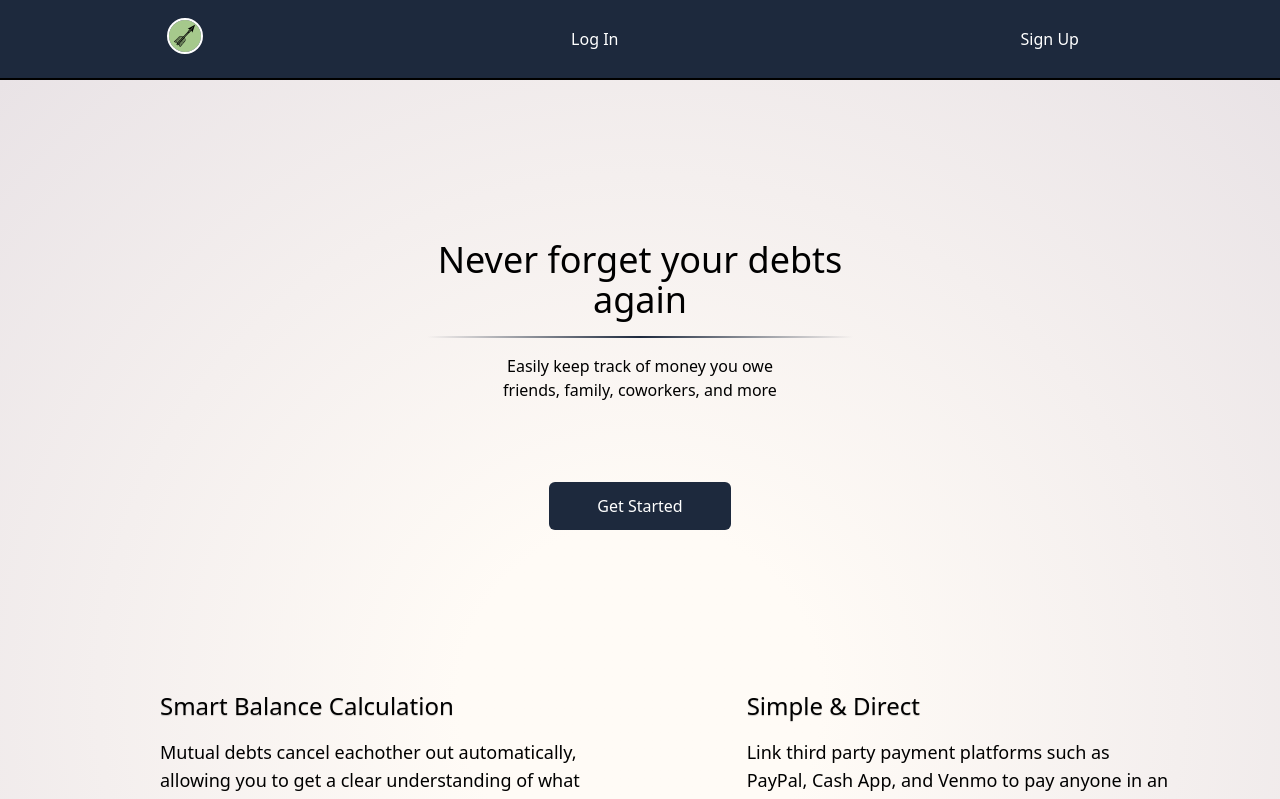
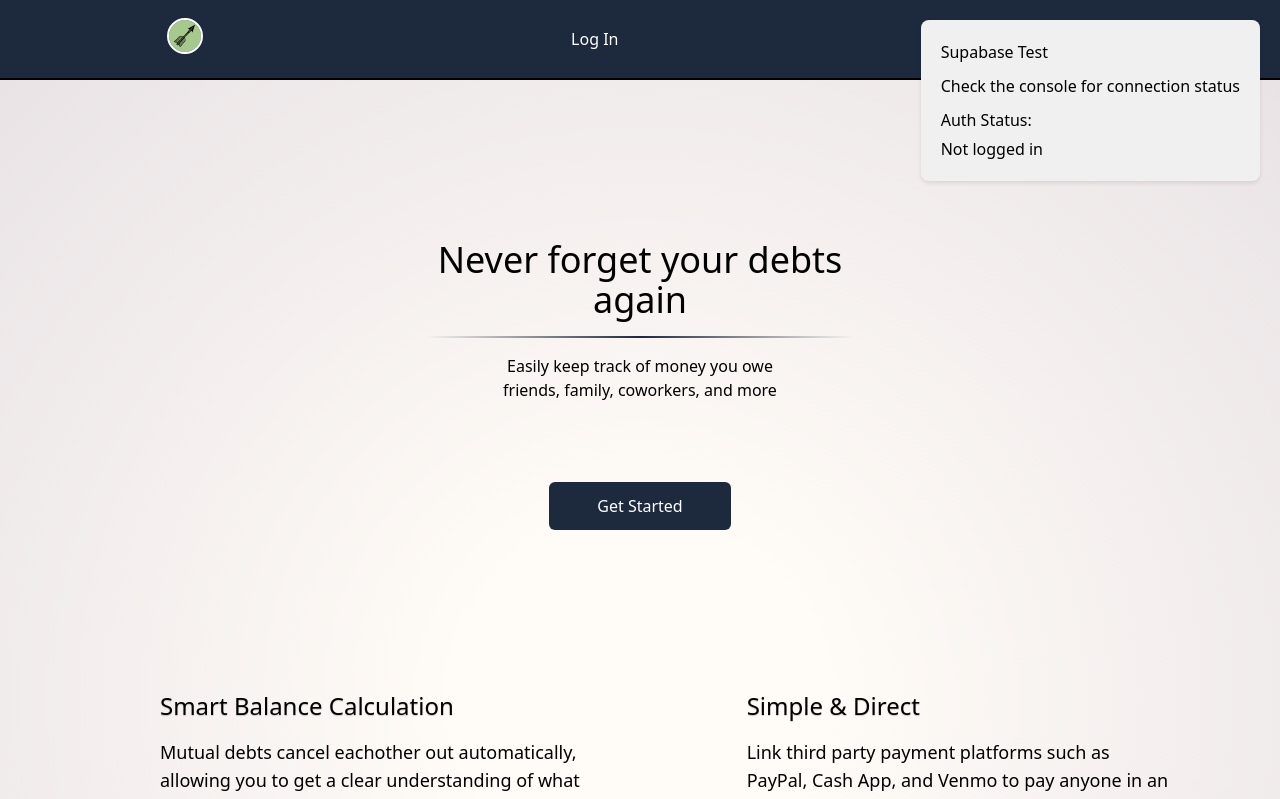
Before and after one commit to Oasis-NEU/f25-group-25, a React (Vite) app: page / in a window 1280 px wide. Shown: the top 799 px of the page. Built offline with nearby package versions, Linux system fonts and the light colour scheme; no server answers; the database is empty.

Commit message:
supabase

```diff
--- a/package.json
+++ b/package.json
@@ -10,6 +10,7 @@
     "preview": "vite preview"
   },
   "dependencies": {
+    "@supabase/supabase-js": "^2.79.0",
     "lucide-react": "^0.546.0",
     "react": "^19.1.1",
     "react-dom": "^19.1.1",
--- a/src/App.jsx
+++ b/src/App.jsx
@@ -8,6 +8,7 @@ import AddFriends from "./pages/add_contacts";
 import Signup from "./pages/signup";
 import Debts from './pages/debts'
 import { DebtProvider } from './contexts/DebtContext'
+import TestSupabase from './components/TestSupabase'
 import ForgotPassword from "./pages/ForgotPass";
 
 
@@ -16,6 +17,7 @@ function App() {
   return (
     <BrowserRouter>
       <DebtProvider>
+        <TestSupabase />
         <Routes>
           <Route path="/" element={<Landing />} />
           <Route path="/dashboard" element={<Dashboard />} />
--- /dev/null
+++ b/src/components/TestSupabase.jsx
@@ -0,0 +1,98 @@
+import { useEffect, useState } from 'react';
+import { supabase } from '../config/supabase';
+
+export default function TestSupabase() {
+  const [session, setSession] = useState(null);
+  const [error, setError] = useState(null);
+
+  useEffect(() => {
+    // Test the connection
+    async function testConnection() {
+      try {
+        console.log('Testing Supabase connection...');
+
+        // Test connection to User Data table (matching your exact table name)
+        const { data: userData, error: userError } = await supabase
+          .from('User Data')
+          .select('*')
+          .limit(1);
+
+        if (userError) {
+          console.error('User Data table error:', userError);
+          throw userError;
+        }
+
+        console.log('Successfully connected to User Data table:', userData);
+
+        // Test connection to User Debts table
+        const { data: debtData, error: debtError } = await supabase
+          .from('User Debts')
+          .select('*')
+          .limit(1);
+
+        if (debtError) {
+          console.error('User Debts table error:', debtError);
+          throw debtError;
+        }
+
+        console.log('Successfully connected to User Debts table:', debtData);
+
+        // Test connection to User Friends table
+        const { data: friendData, error: friendError } = await supabase
+          .from('User Friends')
+          .select('*')
+          .limit(1);
+
+        if (friendError) {
+          console.error('User Friends table error:', friendError);
+          throw friendError;
+        }
+
+        console.log('Successfully connected to User Friends table:', friendData);
+        console.log('All database connections successful!');
+      } catch (err) {
+        console.error('Error:', err.message);
+        setError(err.message);
+      }
+    }
+
+    testConnection();
+
+    // Subscribe to auth changes
+    supabase.auth.getSession().then(({ data: { session } }) => {
+      setSession(session);
+    });
+
+    const {
+      data: { subscription },
+    } = supabase.auth.onAuthStateChange((_event, session) => {
+      setSession(session);
+    });
+
+    return () => subscription.unsubscribe();
+  }, []);
+
+  return (
+    <div style={{
+      position: 'fixed',
+      top: '20px',
+      right: '20px',
+      padding: '20px',
+      backgroundColor: '#f0f0f0',
+      borderRadius: '8px',
+      boxShadow: '0 2px 4px rgba(0,0,0,0.1)',
+      zIndex: 1000
+    }}>
+      <h2 style={{ margin: '0 0 10px 0' }}>Supabase Test</h2>
+      {error ? (
+        <p style={{ color: 'red', margin: '5px 0' }}>Error: {error}</p>
+      ) : (
+        <p style={{ margin: '5px 0' }}>Check the console for connection status</p>
+      )}
+      <div>
+        <h3 style={{ margin: '10px 0 5px 0' }}>Auth Status:</h3>
+        <p style={{ margin: '0' }}>{session ? 'Logged in' : 'Not logged in'}</p>
+      </div>
+    </div>
+  );
+}
--- /dev/null
+++ b/src/components/UserProfile.jsx
@@ -0,0 +1,48 @@
+import { useState, useEffect } from 'react'
+import { supabase } from '../config/supabase'
+
+export default function UserProfile() {
+  const [loading, setLoading] = useState(true)
+  const [userData, setUserData] = useState(null)
+
+  useEffect(() => {
+    getUserData()
+  }, [])
+
+  async function getUserData() {
+    try {
+      setLoading(true)
+
+      const { data: { user } } = await supabase.auth.getUser()
+
+      if (user) {
+        const { data, error } = await supabase
+          .from('user_data')
+          .select('*')
+          .eq('id', user.id)
+          .single()
+
+        if (error) throw error
+        setUserData(data)
+      }
+    } catch (error) {
+      console.error('Error fetching user data:', error.message)
+    } finally {
+      setLoading(false)
+    }
+  }
+
+  return (
+    <div>
+      {loading ? (
+        <p>Loading...</p>
+      ) : (
+        <div>
+          <h2>Profile</h2>
+          <p>Username: {userData?.username}</p>
+          <p>Email: {userData?.email}</p>
+        </div>
+      )}
+    </div>
+  )
+}
--- /dev/null
+++ b/src/config/supabase.js
@@ -0,0 +1,6 @@
+import { createClient } from '@supabase/supabase-js'
+
+const supabaseUrl = 'https://jmvtrwdbbmukejsqfwbm.supabase.co'
+const supabaseAnonKey = 'eyJhbGciOiJIUzI1NiIsInR5cCI6IkpXVCJ9.eyJpc3MiOiJzdXBhYmFzZSIsInJlZiI6ImptdnRyd2RiYm11a2Vqc3Fmd2JtIiwicm9sZSI6ImFub24iLCJpYXQiOjE3NjA3OTc4ODEsImV4cCI6MjA3NjM3Mzg4MX0.esBLusF81LULv7whO9xhaD5iDYWhQkuW8dwc_jGDXL0'
+
+export const supabase = createClient(supabaseUrl, supabaseAnonKey)
```
Also changed, not shown: 2 other files (tests, documents, lock files or other folders).
